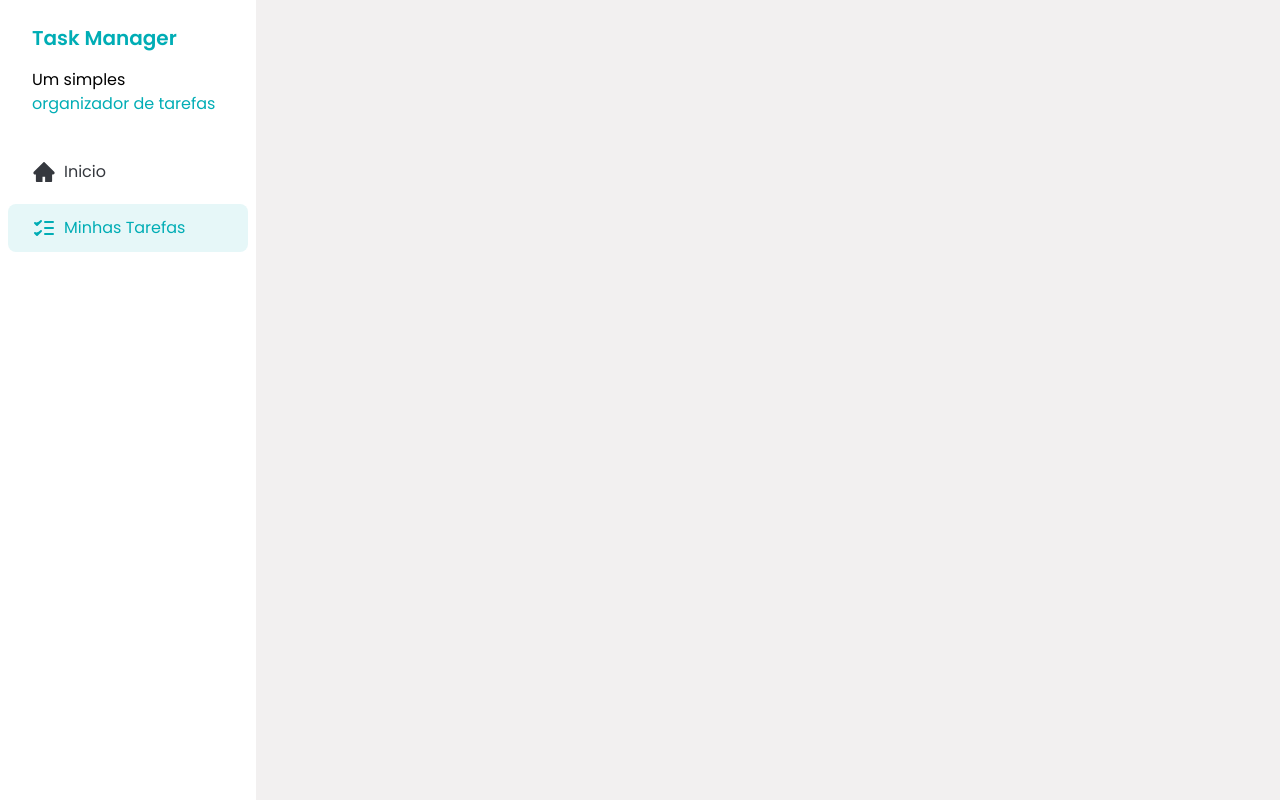
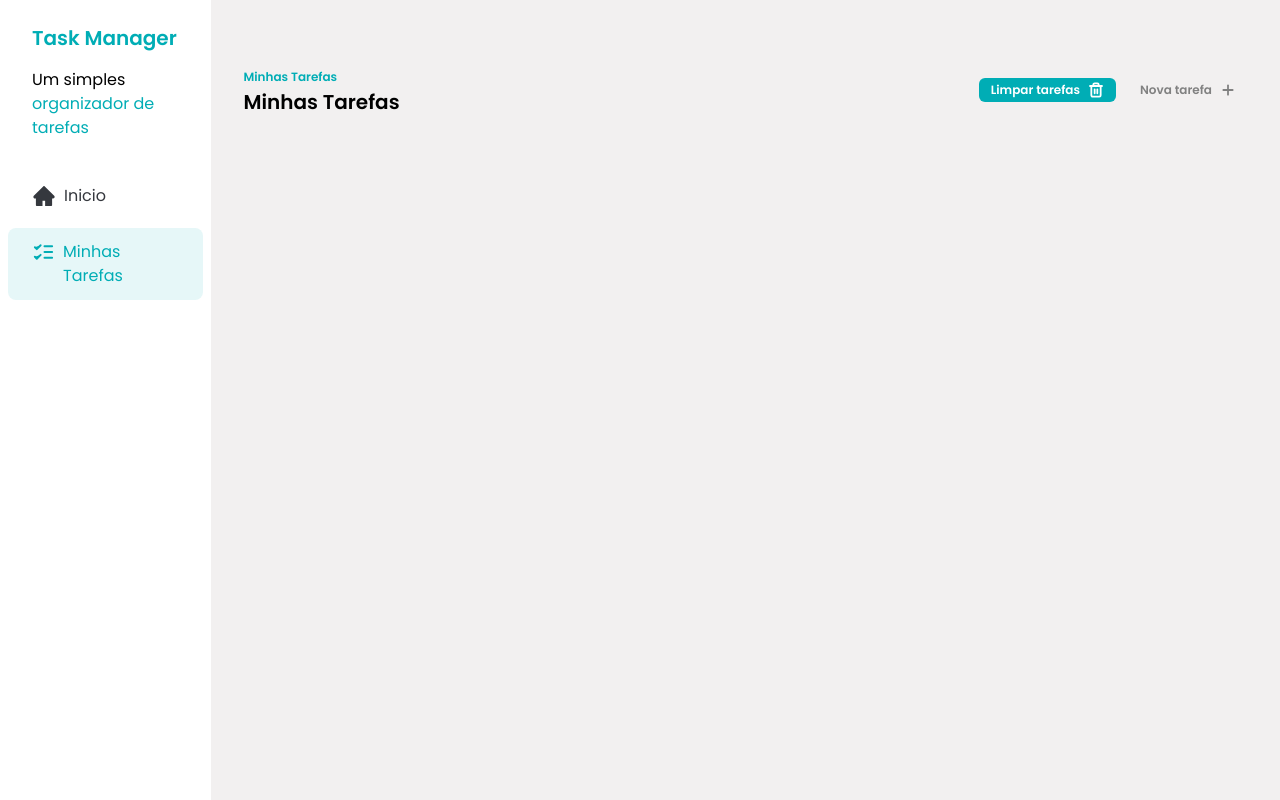
Before and after one commit to DouglasRamosP/task-manager, a React (Vite) app: page / in a window 1280 px wide. Built offline with nearby package versions, Linux system fonts and the light colour scheme.

Commit message:
feat: add initial Task a nd Button components

```diff
--- a/src/App.jsx
+++ b/src/App.jsx
@@ -1,9 +1,11 @@
 import Sidebar from "./components/Sidebar"
+import Tasks from "./components/Tasks"
 
 function App() {
   return (
-    <div>
+    <div className="flex">
       <Sidebar />
+      <Tasks />
     </div>
   )
 }
--- /dev/null
+++ b/src/components/Button.jsx
@@ -0,0 +1,21 @@
+const Button = ({ icon, text, variant }) => {
+  const getVariantClasses = () => {
+    if (variant === "primary") {
+      return "bg-[#00ADB5] text-white"
+    }
+
+    if (variant === "ghost") {
+      return "bg-transparent text-[#818181]"
+    }
+  }
+  return (
+    <button
+      className={`flex items-center gap-2 rounded-md px-3 py-1 text-xs font-semibold transition hover:opacity-75 ${getVariantClasses()}`}
+    >
+      {text}
+      {icon}
+    </button>
+  )
+}
+
+export default Button
--- /dev/null
+++ b/src/components/Tasks.jsx
@@ -0,0 +1,29 @@
+import Button from "./Button"
+import AddIcon from "../assets/icons/Add.svg?react"
+import TrashIcon from "../assets/icons/trash.svg?react"
+
+const Tasks = () => {
+  return (
+    <div className="w-full px-8 py-16">
+      <div className="flex justify-between">
+        <div>
+          <span className="text-xs font-semibold text-[#00ADB5]">
+            Minhas Tarefas
+          </span>
+          <h2 className="text-xl font-semibold">Minhas Tarefas</h2>
+        </div>
+
+        <div className="flex items-center gap-3">
+          <Button
+            variant="primary"
+            text="Limpar tarefas"
+            icon={<TrashIcon />}
+          />
+          <Button variant="ghost" text="Nova tarefa" icon={<AddIcon />} />
+        </div>
+      </div>
+    </div>
+  )
+}
+
+export default Tasks
```
Also changed, not shown: src/assets/icons/Add.svg (added), src/assets/icons/trash.svg (added).
